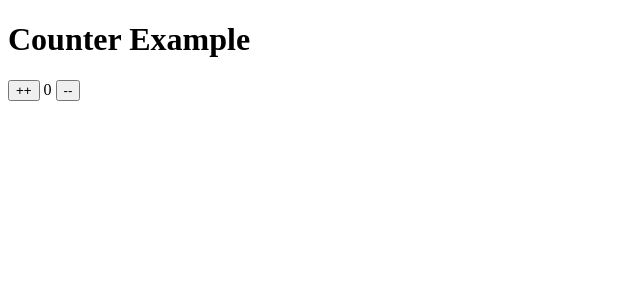
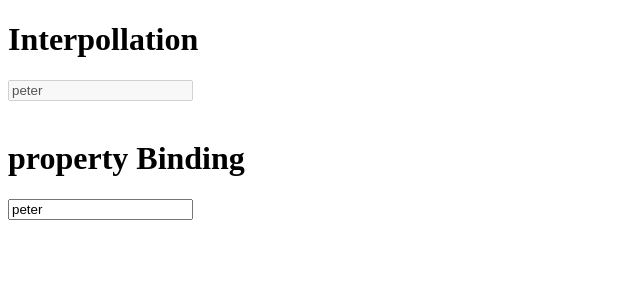
Before and after one commit to iampavanmun18/my-first-project, an Angular app: page / in a window 1280 px wide. Shown: the top 300 px of the page, without its empty margins (0-640 px from the left). Built offline with nearby package versions, Linux system fonts and the light colour scheme.

Commit message:
property binding and interpollation

```diff
--- a/src/app/app.component.html
+++ b/src/app/app.component.html
@@ -1,5 +1,10 @@
-<h1>Counter Example</h1>
- <!-- (click is a event listner) counter is a function defined in app.component.ts and count is a variable -->
-<button (click)="counter('add')">++</button>
-{{count}}
-<button (click)="counter('remove')">--</button>
+<h1>Interpollation</h1>
+
+<!-- Interpollation (can be used on string, etc but not on Boolean) -->
+<input type="text" name="Username" value={{name}} disabled={{disabled}}>
+<br />
+<br />
+
+<h1>property Binding</h1>
+<!-- Property Binding (can be used on string, boolean etc) Prefer property Binding over Interpollation -->
+<input type="text" name="Username" [value]=name [disabled]=disabled>
--- a/src/app/app.component.ts
+++ b/src/app/app.component.ts
@@ -7,30 +7,8 @@ import { Component } from '@angular/core';
 })
 export class AppComponent {
   title = '16';
-  displayVal ="";
-  displayValforInput ="";
-  count = 0;
-  getName(name: any){
-    return  alert(name)
-  }
 
-  getData(value: any){
-     console.log('Hey I am the event!!', value)
-  }
-
-  getValue(val:string){
-      this.displayVal = val;
-     console.warn('This is input element value displayed on screen', val)
-  }
-
-  getValueforInput(val:string){
-   this.displayValforInput =val
-   console.warn('This is input element value displayed on screen', val)
-}
-
-counter(type:string){
-  type === 'add' ? this.count++ : this.count--
-}
-
+  name = "peter"
+  disabled = false;
 
 }
```
